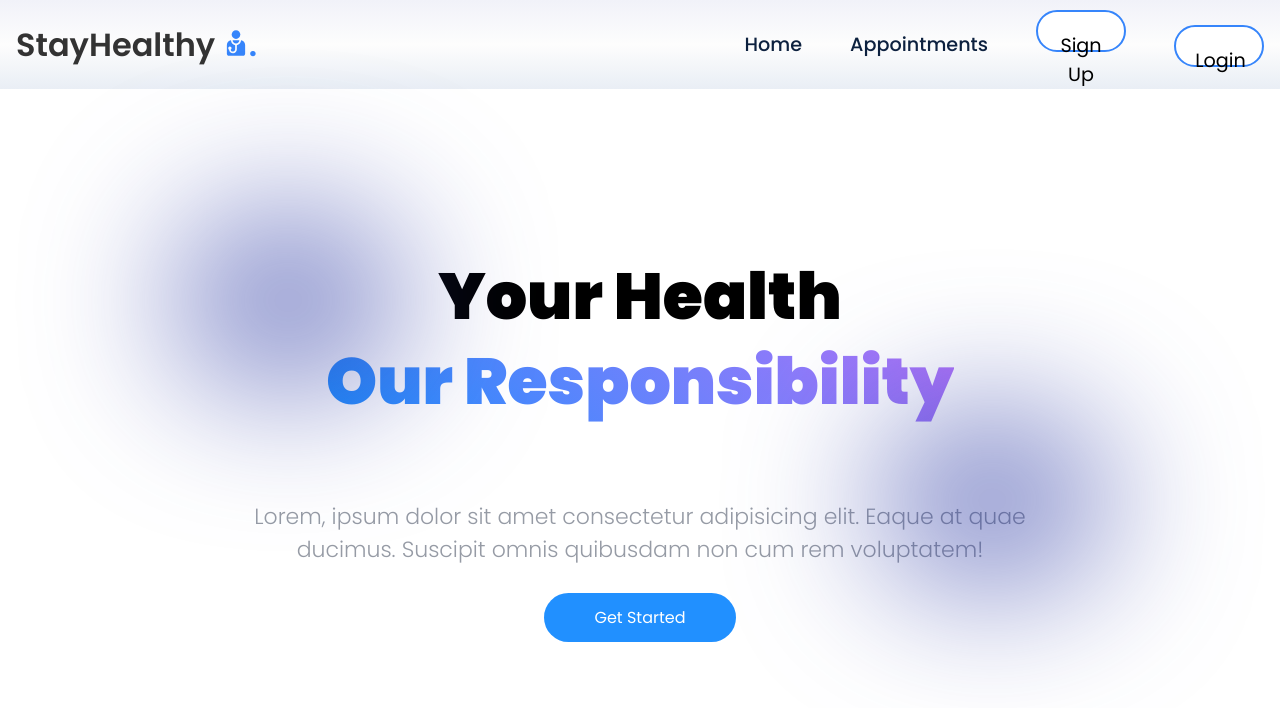
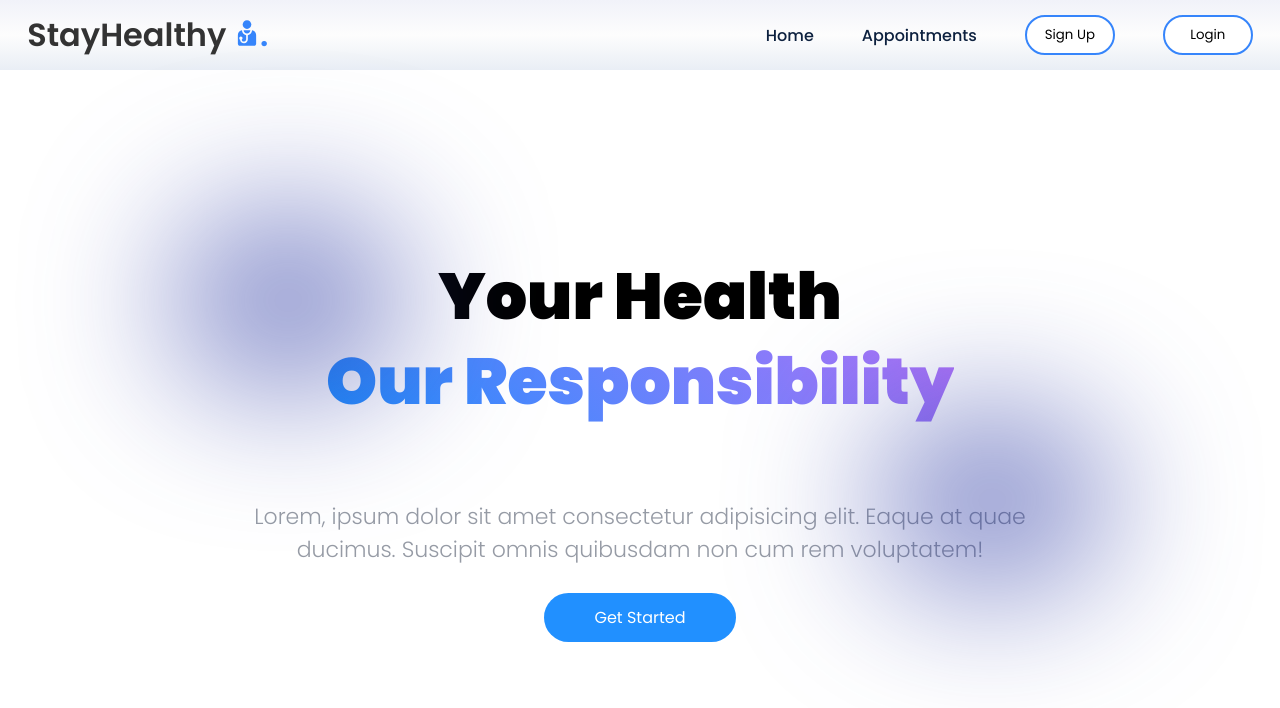
Before and after one commit to nvp85/ibm-final-project, a React (Create React App) app: page / in a window 1280 px wide. Shown: the top 708 px of the page. Built offline with nearby package versions, Linux system fonts and the light colour scheme.

Commit message:
fix styles in LandingPage.css and Navbar.css

```diff
--- a/src/Components/Landing_Page/LandingPage.css
+++ b/src/Components/Landing_Page/LandingPage.css
@@ -74,7 +74,7 @@ h2 {
 
 
 
-button {
+.button {
     transition: all 0.5s ease-in-out;
     font-size: 1em;
     padding: 1em;
--- a/src/Components/Navbar/Navbar.css
+++ b/src/Components/Navbar/Navbar.css
@@ -1,6 +1,6 @@
 /** Header - Navbar */
 nav {
-    padding: 0rem;
+    padding: 0.7rem;
     position: fixed;
     top: 0%;
     left: 50%;
@@ -72,7 +72,7 @@ nav {
   display: flex;
   align-items: center;
   gap: 1rem;
-  font-size: 1.2rem;
+  font-size: 1rem;
   font-weight: 500;
 }
 
```
